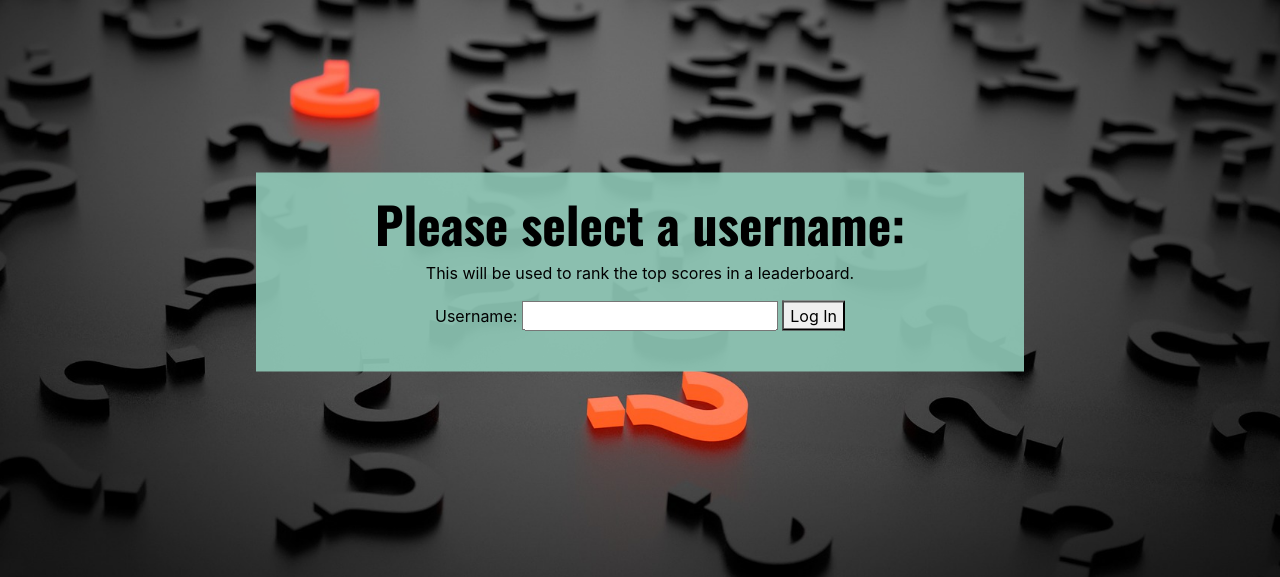
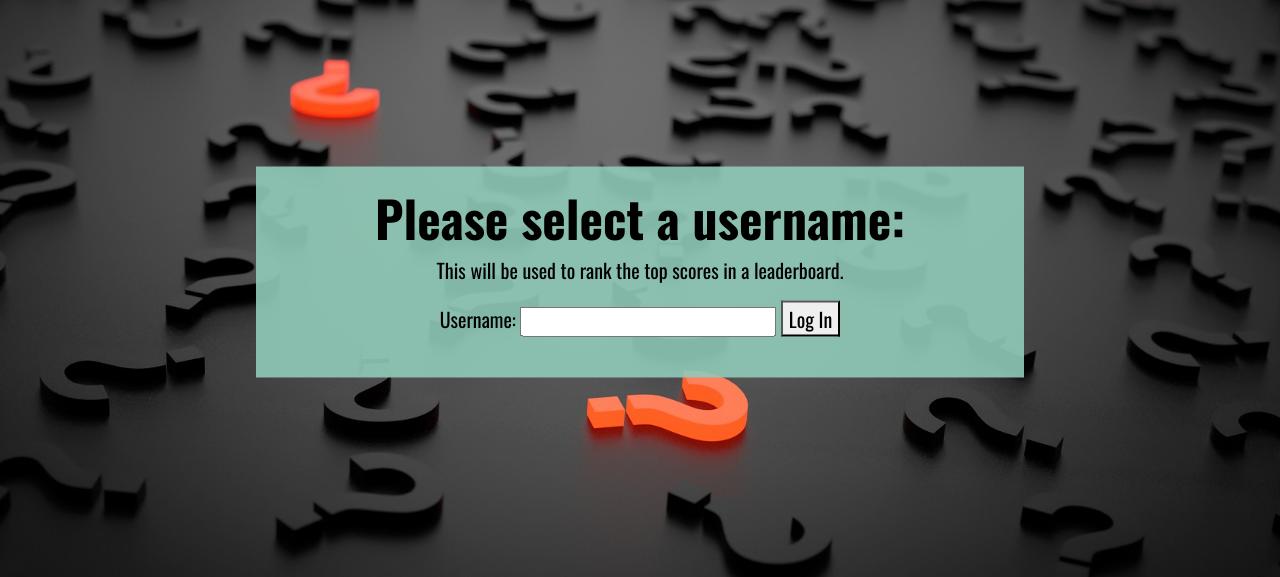
Before and after one commit to joanms/riddle-game, a Flask app: page / in a window 1280 px wide. Shown: the part 128-705 px from the top of the page. Run offline with Flask 2, Linux system fonts and the light colour scheme; some libraries are stand-ins or nearby versions.

Commit message:
Fixed tags

```diff
--- a/templates/index.html
+++ b/templates/index.html
@@ -2,16 +2,16 @@
     <div id="main-content">
         <div class="text-box">
             <h2>Please select a username:</h2>
-            <p>This will be used to rank the top scores in a leaderboard.</p>
+            <p class="body-text">This will be used to rank the top scores in a leaderboard.</p>
             {% with messages = get_flashed_messages() %} {% if messages %}
                 {% for message in messages %}
-                <p class="flash">{{ message }}</p>
+                <p class="body-text" id="flash">{{ message }}</p>
                 {% endfor %}
             {% endif %} {% endwith %}
             <form method="POST">
-                <label for="username" class="form-label">Username:</label>
+                <label for="username" class="form-label body-text">Username:</label>
                 <input type="text" id="username" name="username">
-                <button class="form-label">Log In</button>
+                <button class="form-label body-text">Log In</button>
             </form>
         </div>
     </div>
--- a/templates/ready.html
+++ b/templates/ready.html
@@ -2,12 +2,12 @@
     <div id="main-content">
         <div class="text-box">
             <h2>Welcome, {{ username }}!</h2>
-            <p>You will be presented with 10 riddles, and have two chances
+            <p class="body-text">You will be presented with 10 riddles, and have two chances
             to answer each one. Each riddle&rsquo;s answer is one noun.</p>
-            <p>You will get one point for each one that you answer correctly.
+            <p class="body-text">You will get one point for each one that you answer correctly.
             When you have answered or attempted all 10, your score will be
             added to a leaderboard. There is no time limit.</p>
-            <p>When you're ready to start, please click the button. Good luck!</p>
+            <p class="body-text">When you're ready to start, please click the button. Good luck!</p>
             <form method="POST" action="/play/{{ username }}">
                 <button class="form-label body-text" action="play.html">Riddle Me!</button>
             </form>
```
